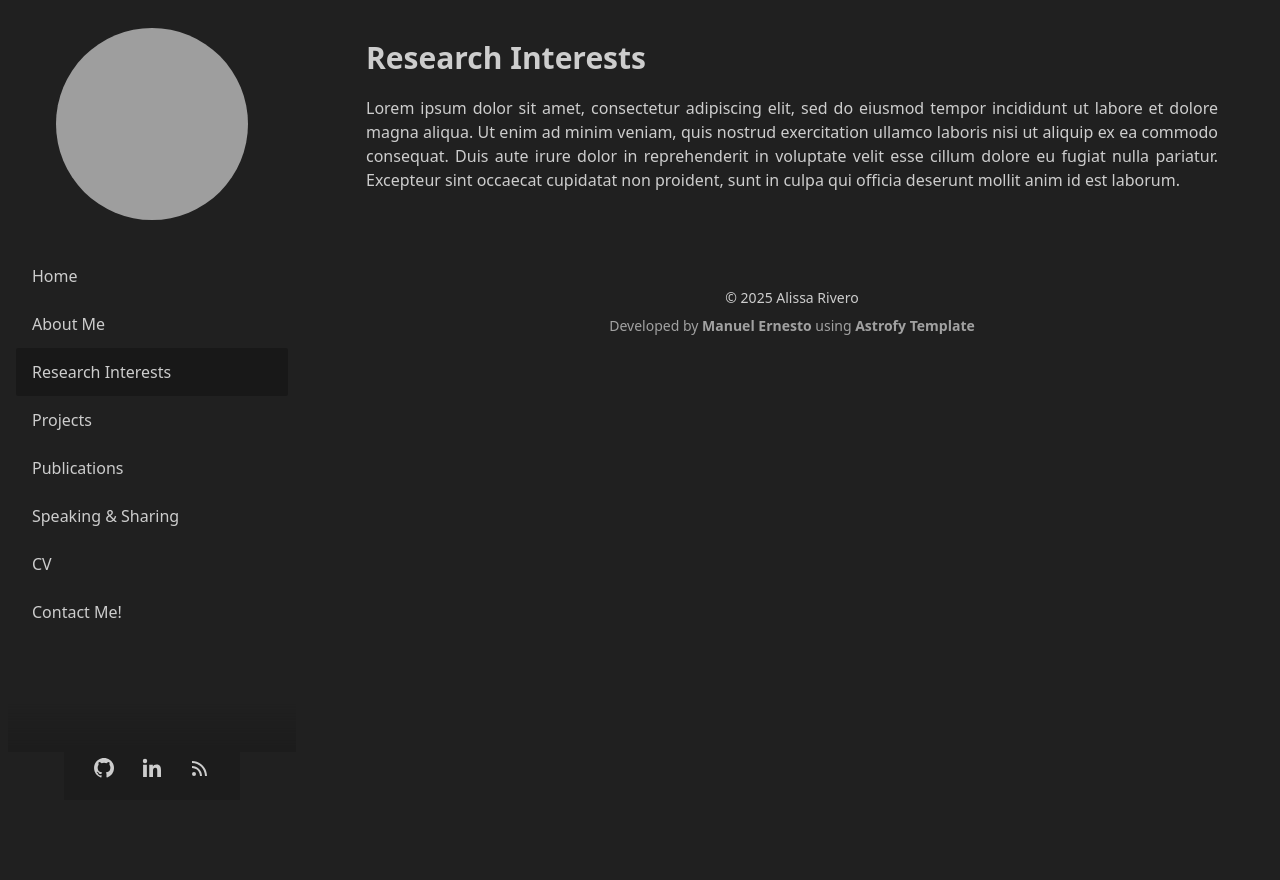
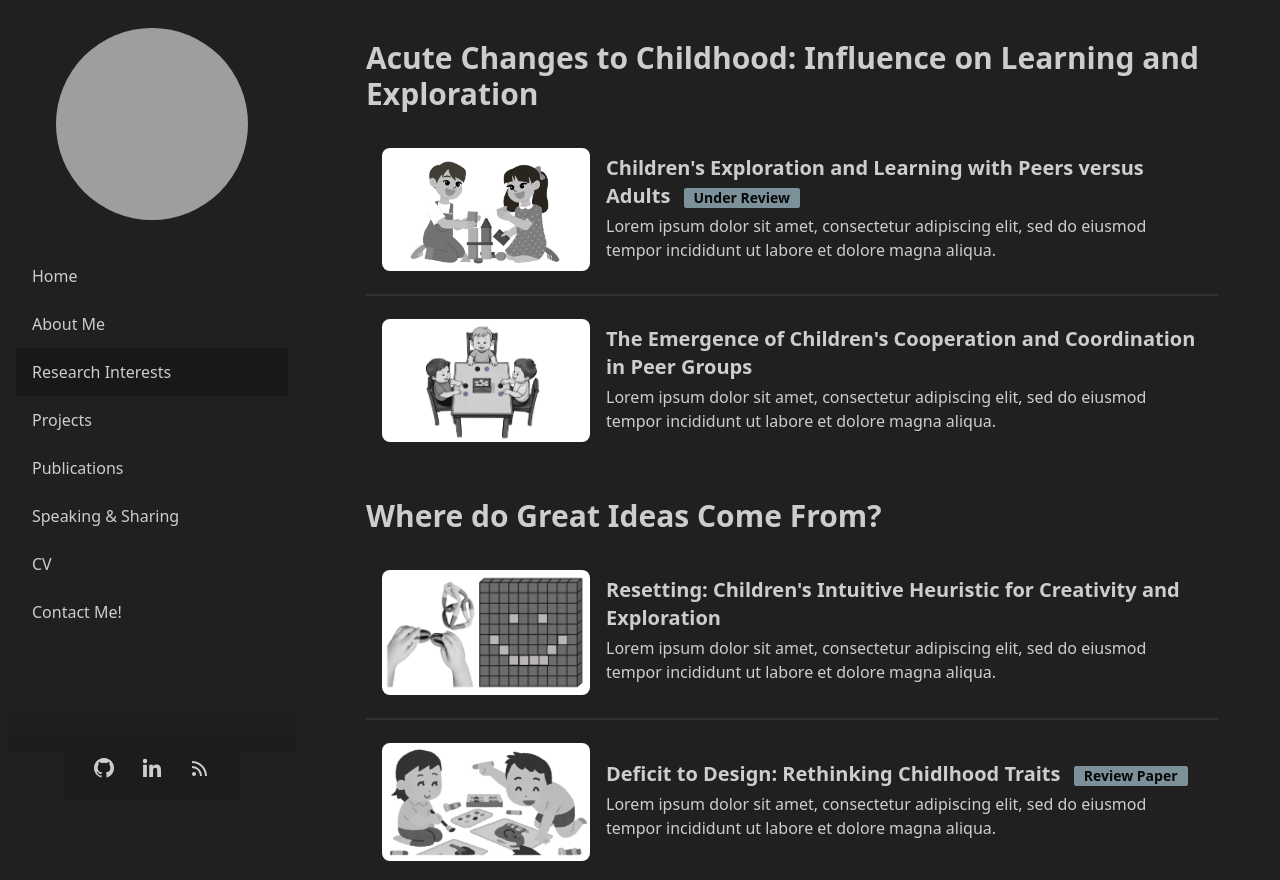
Before and after one commit to thediscoverylab/thediscoverylab.github.io, an Astro site: page /research-interests in a window 1280 px wide. Shown: the top 880 px of the page. Before the commit the page ends 800 px from the top, so only its background shows below. Built offline with nearby package versions, Linux system fonts and the light colour scheme; Astro itself is replaced by a stand-in of ours; grey boxes are pictures that could not be loaded.

Commit message:
edit research interests

```diff
--- a/src/pages/research-interests.astro
+++ b/src/pages/research-interests.astro
@@ -1,15 +1,44 @@
 ---
 import BaseLayout from "../layouts/BaseLayout.astro";
+import HorizontalCard from "../components/HorizontalCard.astro";
 ---
 
-<BaseLayout title="Research Interests" sideBarActiveItemID="research-interests">
-  <div class="mb-5">
-    <div class="text-3xl w-full font-bold">Research Interests</div>
+<BaseLayout title = "Research Interests" sideBarActiveItemID="research-interests">
+
+  <div>
+    <div class="text-3xl w-full font-bold mb-5">Acute Changes to Childhood: Influence on Learning and Exploration</div>
   </div>
 
-  <div class="mb-10 text-justify">
-    Lorem ipsum dolor sit amet, consectetur adipiscing elit, sed do eiusmod tempor incididunt ut labore et dolore magna
-    aliqua. Ut enim ad minim veniam, quis nostrud exercitation ullamco laboris nisi ut aliquip ex ea commodo consequat. Duis
-    aute irure dolor in reprehenderit in voluptate velit esse cillum dolore eu fugiat nulla pariatur. Excepteur sint occaecat
-    cupidatat non proident, sunt in culpa qui officia deserunt mollit anim id est laborum.
+  <HorizontalCard
+    title="Children's Exploration and Learning with Peers versus Adults"
+    img="/explore.webp"
+    desc="Lorem ipsum dolor sit amet, consectetur adipiscing elit, sed do eiusmod tempor incididunt ut labore et dolore magna aliqua."
+    url="#"
+    badge="Under Review"
+  />
+  <div class="divider my-0"></div>
+  <HorizontalCard
+    title="The Emergence of Children's Cooperation and Coordination in Peer Groups"
+    img="/tsa.webp"
+    desc="Lorem ipsum dolor sit amet, consectetur adipiscing elit, sed do eiusmod tempor incididunt ut labore et dolore magna aliqua."
+    url="#"
+  />
+
+  <div>
+    <div class="text-3xl w-full font-bold mb-5 mt-10">Where do Great Ideas Come From?</div>
   </div>
+
+  <HorizontalCard
+    title="Resetting: Children's Intuitive Heuristic for Creativity and Exploration"
+    img="/create.webp"
+    desc="Lorem ipsum dolor sit amet, consectetur adipiscing elit, sed do eiusmod tempor incididunt ut labore et dolore magna aliqua."
+    url="#"
+  />
+  <div class="divider my-0"></div>
+  <HorizontalCard
+    title="Deficit to Design: Rethinking Chidlhood Traits"
+    img="/review.webp"
+    desc="Lorem ipsum dolor sit amet, consectetur adipiscing elit, sed do eiusmod tempor incididunt ut labore et dolore magna aliqua."
+    url="#"
+    badge="Review Paper"
+  />
```
